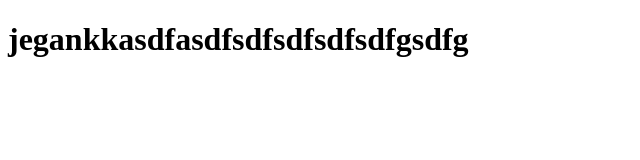
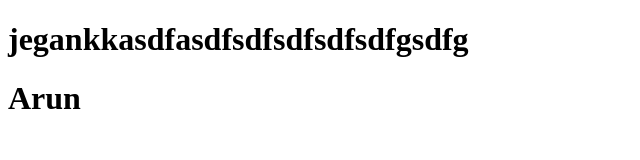
Before and after one commit to JegathesanL/Learn, a plain HTML site: page index.html in a window 1280 px wide. Shown: the whole page, without its empty margins (0-640 px from the left). Drawn offline with Linux system fonts and the light colour scheme.

Commit message:
New-commit-1
My first commit.

```diff
--- a/index.html
+++ b/index.html
@@ -5,5 +5,6 @@
 </head>
 <body>
 <h1>jegankkasdfasdfsdfsdfsdfsdfgsdfg</h1>
+<h1>Arun</h1>
 </body>
 </html>
```
